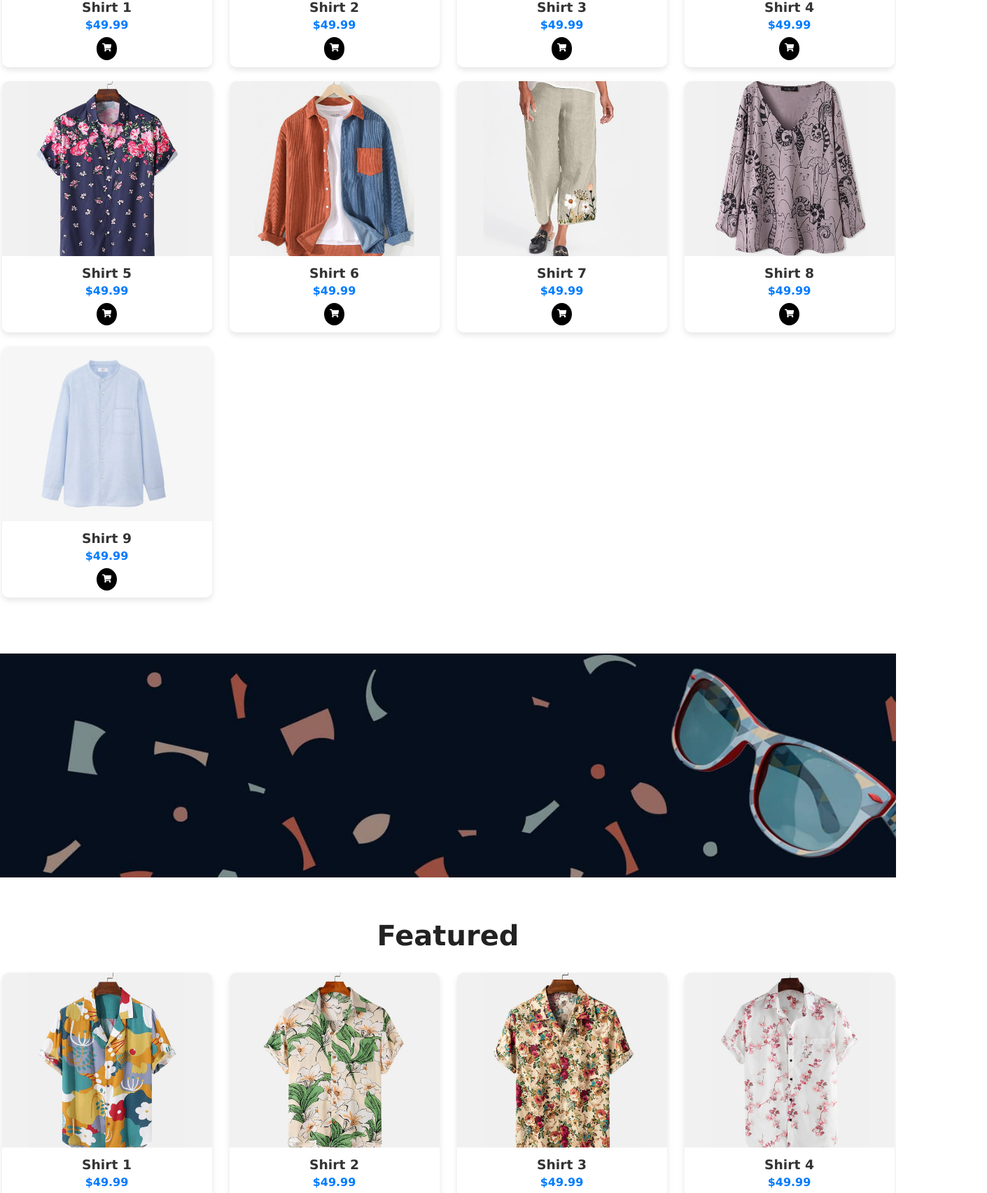
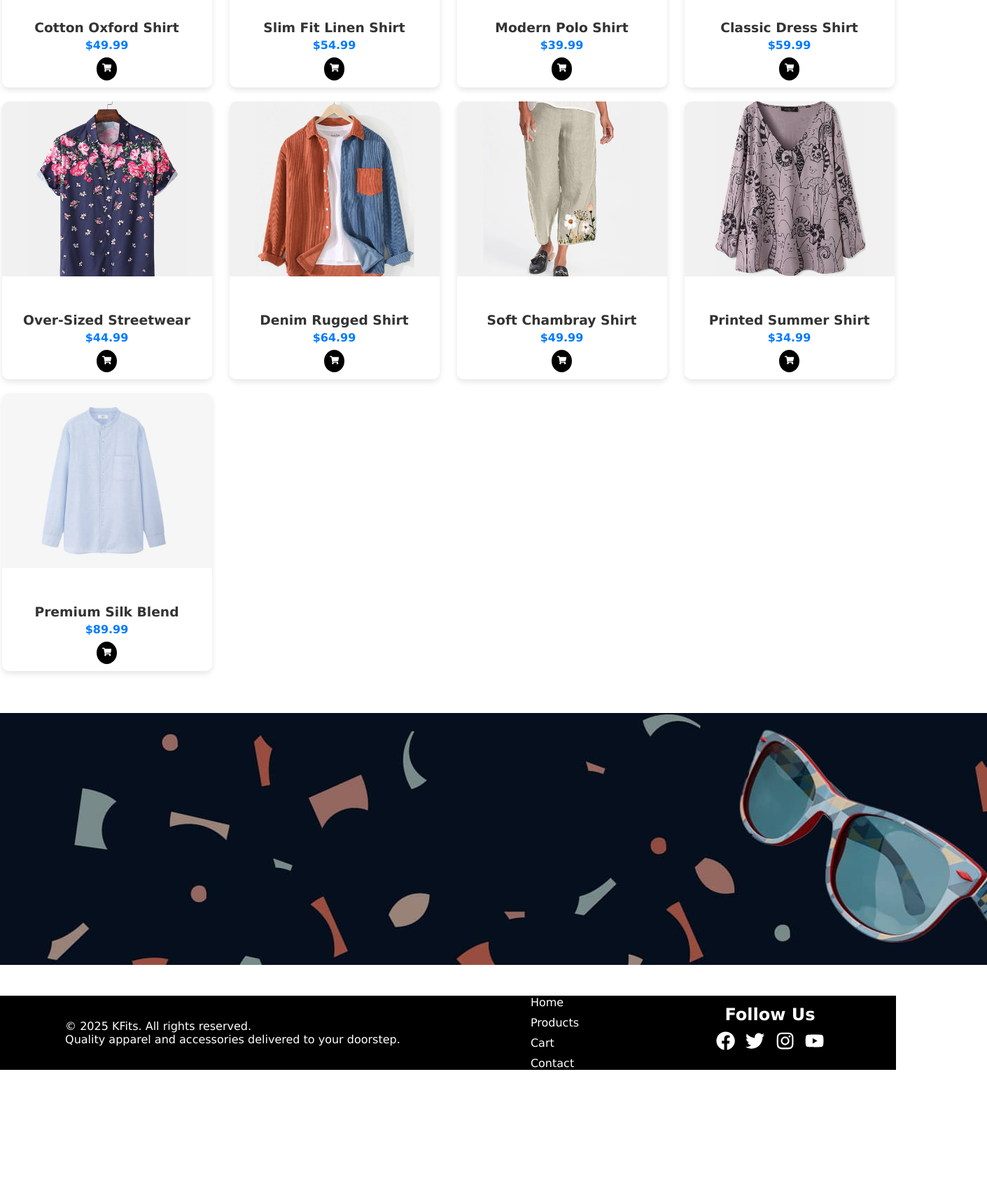
Before and after one commit to Kidkasam/ecommerce, a React (Vite) app: page /products in a window 1280 px wide. Shown: the part 473-2178 px from the top of the page at 70% size, 1410 px wide, since content can reach past the window. After the commit the page ends 2002 px from the top, so only its background shows below. Built offline with nearby package versions, Linux system fonts and the light colour scheme.

Commit message:
feat: upgrade product catalog with search, filtering, and staggered animations

```diff
--- a/src/pages/productDetails/ProductDetails.jsx
+++ b/src/pages/productDetails/ProductDetails.jsx
@@ -1,6 +1,9 @@
-// src/components/ProductDetails.jsx
 import React, { useState, useEffect } from "react";
 import { useParams, useNavigate } from "react-router-dom";
+import { motion } from "framer-motion";
+import { FaShoppingCart, FaArrowLeft, FaCheck } from "react-icons/fa";
+import { useCart } from "../../context/CartContext";
+
 import p1 from "../../assets/img/products/f1.jpg";
 import p2 from "../../assets/img/products/f2.jpg";
 import p3 from "../../assets/img/products/f3.jpg";
@@ -14,20 +17,21 @@ import n1 from "../../assets/img/products/n1.jpg";
 import "./productDetail.css";
 
 const ProductsData = [
-  { id: 1, title: "Shirt 1", img: p1, price: 49.99, desc: "High-quality cotton shirt, perfect for casual wear." },
-  { id: 2, title: "Shirt 2", img: p2, price: 49.99, desc: "Comfortable and stylish shirt for everyday use." },
-  { id: 3, title: "Shirt 3", img: p3, price: 49.99, desc: "Trendy shirt with modern design." },
-  { id: 4, title: "Shirt 4", img: p4, price: 49.99, desc: "Soft and breathable fabric." },
-  { id: 5, title: "Shirt 5", img: p5, price: 49.99, desc: "Classic shirt that never goes out of style." },
-  { id: 6, title: "Shirt 6", img: p6, price: 49.99, desc: "Perfect fit for both casual and semi-formal occasions." },
-  { id: 7, title: "Shirt 7", img: p7, price: 49.99, desc: "Lightweight and durable shirt." },
-  { id: 8, title: "Shirt 8", img: p8, price: 49.99, desc: "Stylish and comfortable for daily wear." },
-  { id: 9, title: "Shirt 9", img: n1, price: 49.99, desc: "Premium quality shirt with unique design." },
+  { id: 1, title: "Cotton Oxford Shirt", category: "Casual", img: p1, price: 49.99, desc: "A timeless classic crafted from premium heavyweight cotton. Features a tailored fit and breathable weave, perfect for layering or wearing on its own." },
+  { id: 2, title: "Slim Fit Linen Shirt", category: "Casual", img: p2, price: 54.99, desc: "Stay cool and sharp with our signature linen blend. Relaxed yet refined, this shirt is designed for summer days and evening retreats." },
+  { id: 3, title: "Modern Polo Shirt", category: "Formal", img: p3, price: 39.99, desc: "The essential bridge between athletic comfort and professional style. Made with a pique-knit fabric that maintains its shape wash after wash." },
+  { id: 4, title: "Classic Dress Shirt", category: "Formal", img: p4, price: 59.99, desc: "Elegance defined. Our wrinkle-resistant dress shirt features a crisp collar and pearlized buttons for a polished, authoritative look." },
+  { id: 5, title: "Over-Sized Streetwear", category: "New Arrival", img: p5, price: 44.99, desc: "Bold, boxy, and unapologetically modern. This heavyweight jersey shirt brings urban edge to your everyday rotations." },
+  { id: 6, title: "Denim Rugged Shirt", category: "Casual", img: p6, price: 64.99, desc: "Built to last. This stone-washed denim shirt only gets better with age, offering a rugged silhouette that pairs perfectly with boots." },
+  { id: 7, title: "Soft Chambray Shirt", category: "Casual", img: p7, price: 49.99, desc: "The versatility of denim with the softness of a tee. A lightweight essential that transitions seamlessly through every season." },
+  { id: 8, title: "Printed Summer Shirt", category: "New Arrival", img: p8, price: 34.99, desc: "Vibrant and airy. This lightweight viscose shirt features a custom hand-drawn print designed for beach vacations and weekend vibes." },
+  { id: 9, title: "Premium Silk Blend", category: "Formal", img: n1, price: 89.99, desc: "Luxurious texture meets modern tailoring. This silk-blend shirt offers a subtle sheen and an incredibly soft hand-feel for high-stakes events." },
 ];
 
 const ProductDetails = () => {
   const { id } = useParams();
   const navigate = useNavigate();
+  const { addToCart } = useCart();
   const [product, setProduct] = useState(null);
 
   useEffect(() => {
@@ -35,37 +39,50 @@ const ProductDetails = () => {
     setProduct(found);
   }, [id]);
 
-  if (!product) return <p style={{ textAlign: "center", marginTop: "2rem" }}>Product not found </p>;
-
-  const handleAddToCart = () => {
-    let cart = JSON.parse(localStorage.getItem("cart")) || [];
-    const existing = cart.find((item) => item.id === product.id);
-    if (existing) {
-      existing.qty += 1;
-    } else {
-      cart.push({ ...product, qty: 1 });
-    }
-    localStorage.setItem("cart", JSON.stringify(cart));
-    navigate("/cart");
-  };
+  if (!product) return (
+    <div className="not-found-container">
+      <p>Product not found</p>
+      <button onClick={() => navigate('/products')}>Back to Catalog</button>
+    </div>
+  );
 
   return (
+    <motion.div
+      initial={{ opacity: 0 }}
+      animate={{ opacity: 1 }}
+      className="product-details-page"
+    >
       <div className="product-details-container">
         <div className="image-section">
-        <img src={product.img} alt={product.title} />
+          <motion.img
+            initial={{ scale: 0.9, opacity: 0 }}
+            animate={{ scale: 1, opacity: 1 }}
+            src={product.img}
+            alt={product.title}
+          />
         </div>
         <div className="info-section">
+          <button className="back-nav-btn" onClick={() => navigate(-1)}>
+            <FaArrowLeft /> Back
+          </button>
+
+          <span className="info-category">{product.category}</span>
           <h1>{product.title}</h1>
           <p className="price">${Number(product.price).toFixed(2)}</p>
           <p className="desc">{product.desc}</p>
-        <button className="add-to-cart-btn" onClick={handleAddToCart}>
-          Add to Cart
-        </button>
-        <button className="back-btn" onClick={() => navigate(-1)}>
-          ← Back
+
+          <div className="feature-list">
+            <div className="feature"><FaCheck size={12} /> Premium Fabric</div>
+            <div className="feature"><FaCheck size={12} /> Ethical Sourcing</div>
+            <div className="feature"><FaCheck size={12} /> Free Shipping</div>
+          </div>
+
+          <button className="add-to-cart-btn" onClick={() => addToCart(product)}>
+            <FaShoppingCart /> Add to Bag
           </button>
         </div>
       </div>
+    </motion.div>
   );
 };
 
--- a/src/pages/products/Products.jsx
+++ b/src/pages/products/Products.jsx
@@ -1,7 +1,10 @@
-import React from "react";
+import React, { useState, useEffect } from "react";
+import { Link, useSearchParams } from "react-router-dom";
+import { FaShoppingCart, FaSearch, FaFilter } from "react-icons/fa";
+import { motion, AnimatePresence } from "framer-motion";
+import { useCart } from "../../context/CartContext";
 import "./products.css";
-import { Link, useNavigate } from "react-router-dom";
-import { FaShoppingCart } from "react-icons/fa";
+
 import p1 from "../../assets/img/products/f1.jpg";
 import p2 from "../../assets/img/products/f2.jpg";
 import p3 from "../../assets/img/products/f3.jpg";
@@ -15,90 +18,141 @@ import Banner2 from "../../assets/img/banner/b2.jpg";
 import Banner10 from "../../assets/img/banner/b10.jpg";
 import Footer from "../../components/footer/Footer";
 
+const ProductsData = [
+  { id: 1, title: "Cotton Oxford Shirt", category: "Casual", img: p1, price: 49.99 },
+  { id: 2, title: "Slim Fit Linen Shirt", category: "Casual", img: p2, price: 54.99 },
+  { id: 3, title: "Modern Polo Shirt", category: "Formal", img: p3, price: 39.99 },
+  { id: 4, title: "Classic Dress Shirt", category: "Formal", img: p4, price: 59.99 },
+  { id: 5, title: "Over-Sized Streetwear", category: "New Arrival", img: p5, price: 44.99 },
+  { id: 6, title: "Denim Rugged Shirt", category: "Casual", img: p6, price: 64.99 },
+  { id: 7, title: "Soft Chambray Shirt", category: "Casual", img: p7, price: 49.99 },
+  { id: 8, title: "Printed Summer Shirt", category: "New Arrival", img: p8, price: 34.99 },
+  { id: 9, title: "Premium Silk Blend", category: "Formal", img: n1, price: 89.99 },
+];
+
 const Products = () => {
-  const navigate = useNavigate();
+  const { addToCart } = useCart();
+  const [searchParams] = useSearchParams();
+  const search = searchParams.get("search") || "";
 
-  const product_slide = [
-    { id: 1, title: "Shirt 1", img: p1, price: 49.99 },
-    { id: 2, title: "Shirt 2", img: p2, price: 49.99 },
-    { id: 3, title: "Shirt 3", img: p3, price: 49.99 },
-    { id: 4, title: "Shirt 4", img: p4, price: 49.99 },
-    { id: 5, title: "Shirt 5", img: p5, price: 49.99 },
-    { id: 6, title: "Shirt 6", img: p6, price: 49.99 },
-    { id: 7, title: "Shirt 7", img: p7, price: 49.99 },
-    { id: 8, title: "Shirt 8", img: p8, price: 49.99 },
-    { id: 9, title: "Shirt 9", img: n1, price: 49.99 },
-  ];
+  const [filteredProducts, setFilteredProducts] = useState(ProductsData);
+  const [activeCategory, setActiveCategory] = useState("All");
 
-  const handleAddToCart = (product) => {
-    let cart = JSON.parse(localStorage.getItem("cart")) || [];
-    const existing = cart.find((item) => item.id === product.id);
-    if (existing) {
-      existing.qty += 1;
-    } else {
-      cart.push({ ...product, qty: 1 });
+  const categories = ["All", "Casual", "Formal", "New Arrival"];
+
+  useEffect(() => {
+    let result = ProductsData;
+
+    // Filter by Category
+    if (activeCategory !== "All") {
+      result = result.filter(p => p.category === activeCategory);
     }
-    localStorage.setItem("cart", JSON.stringify(cart));
-    navigate("/cart");
+
+    // Filter by Search
+    if (search) {
+      result = result.filter(p =>
+        p.title.toLowerCase().includes(search.toLowerCase()) ||
+        p.category.toLowerCase().includes(search.toLowerCase())
+      );
+    }
+
+    setFilteredProducts(result);
+  }, [activeCategory, search]);
+
+  const container = {
+    hidden: { opacity: 0 },
+    show: {
+      opacity: 1,
+      transition: { staggerChildren: 0.1 }
+    }
+  };
+
+  const item = {
+    hidden: { opacity: 0, y: 20 },
+    show: { opacity: 1, y: 0 }
   };
 
   return (
-    <>
-      <div className="container">
-        <h2>Products</h2>
-        <div className="products-grid">
-          {product_slide.map((pro) => (
-            <div className="pro-card" key={pro.id}>
-              <Link to={`/products/${pro.id}`}>
-                <img src={pro.img} alt={pro.title} />
-              </Link>
-              <div className="pro-info">
-                <h3>{pro.title}</h3>
-                <p className="price">${pro.price}</p>
-                <button
-                  className="add-btn"
-                  onClick={() => handleAddToCart(pro)}
-                >
-                  <FaShoppingCart />
-                </button>
-              </div>
-            </div>
+    <div className="catalog-wrapper">
+      <div className="catalog-header">
+        <motion.div
+          initial={{ opacity: 0, x: -20 }}
+          animate={{ opacity: 1, x: 0 }}
+          className="title-section"
+        >
+          <h2>{search ? `Search results for "${search}"` : "Our Collection"}</h2>
+          <p>Explore our premium selection of quality apparel.</p>
+        </motion.div>
+
+        <div className="filter-bar">
+          {categories.map((cat) => (
+            <button
+              key={cat}
+              className={`filter-btn ${activeCategory === cat ? 'active' : ''}`}
+              onClick={() => setActiveCategory(cat)}
+            >
+              {cat}
+            </button>
           ))}
         </div>
       </div>
 
-      <div className="banner">
-        <img src={Banner2} alt="Banner" />
+      <div className="container">
+        <AnimatePresence mode="wait">
+          {filteredProducts.length > 0 ? (
+            <motion.div
+              key={activeCategory + search}
+              variants={container}
+              initial="hidden"
+              animate="show"
+              className="products-grid"
+            >
+              {filteredProducts.map((pro) => (
+                <motion.div variants={item} className="pro-card" key={pro.id}>
+                  <Link to={`/products/${pro.id}`} className="img-container">
+                    <img src={pro.img} alt={pro.title} />
+                    <div className="card-overlay">
+                      <span>View Details</span>
+                    </div>
+                  </Link>
+                  <div className="pro-info">
+                    <span className="pro-category">{pro.category}</span>
+                    <h3>{pro.title}</h3>
+                    <div className="price-row">
+                      <p className="price">${pro.price}</p>
+                      <button className="add-btn" onClick={() => addToCart(pro)}>
+                        <FaShoppingCart />
+                      </button>
+                    </div>
+                  </div>
+                </motion.div>
+              ))}
+            </motion.div>
+          ) : (
+            <motion.div
+              initial={{ opacity: 0 }}
+              animate={{ opacity: 1 }}
+              className="no-results"
+            >
+              <FaSearch size={40} color="#ddd" />
+              <h3>No products found</h3>
+              <p>Try adjusting your search or filters.</p>
+              <button onClick={() => { setActiveCategory("All"); }} className="reset-btn">Reset Filters</button>
+            </motion.div>
+          )}
+        </AnimatePresence>
       </div>
 
-      <div className="container">
-        <h2>Featured</h2>
-        <div className="products-grid">
-          {product_slide.map((pro) => (
-            <div className="pro-card" key={pro.id}>
-              <Link to={`/products/${pro.id}`}>
-                <img src={pro.img} alt={pro.title} />
-              </Link>
-              <div className="pro-info">
-                <h3>{pro.title}</h3>
-                <p className="price">${pro.price}</p>
-                <button
-                  className="add-btn"
-                  onClick={() => handleAddToCart(pro)}
-                >
-                  <FaShoppingCart />
-                </button>
-              </div>
-            </div>
-          ))}
+      <div className="product-banner">
+        <img src={Banner2} alt="Offer Banner" />
+        <div className="banner-overlay">
+          <h3>Summer Collection</h3>
+          <p>Up to 50% Off on Selected Items</p>
         </div>
       </div>
 
-      <div className="banner">
-        <img src={Banner10} alt="Banner" />
-      </div>
-      <Footer/>
-    </>
+      <Footer />
+    </div>
   );
 };
 
```
Lines whose indentation alone changed are shown as unchanged.
